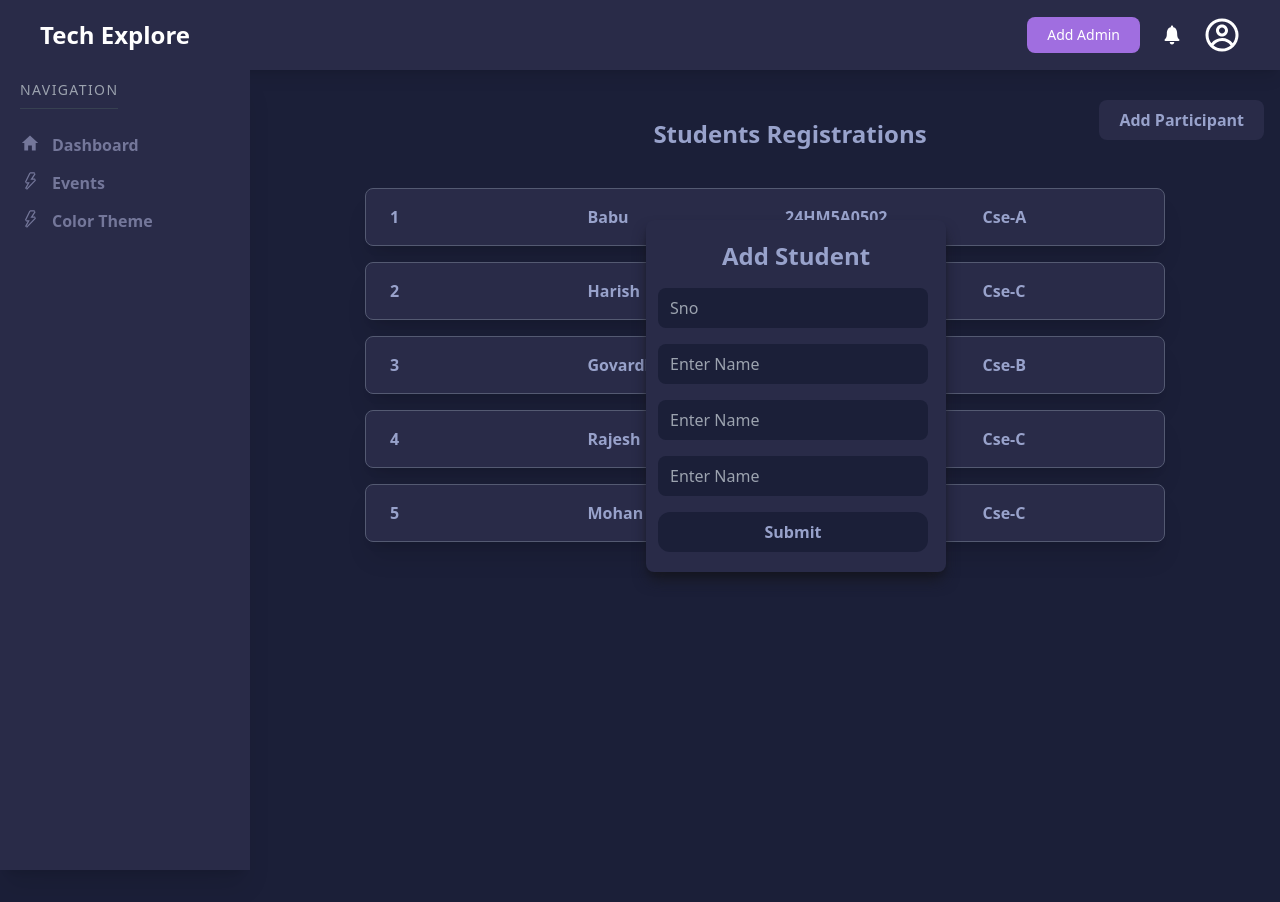
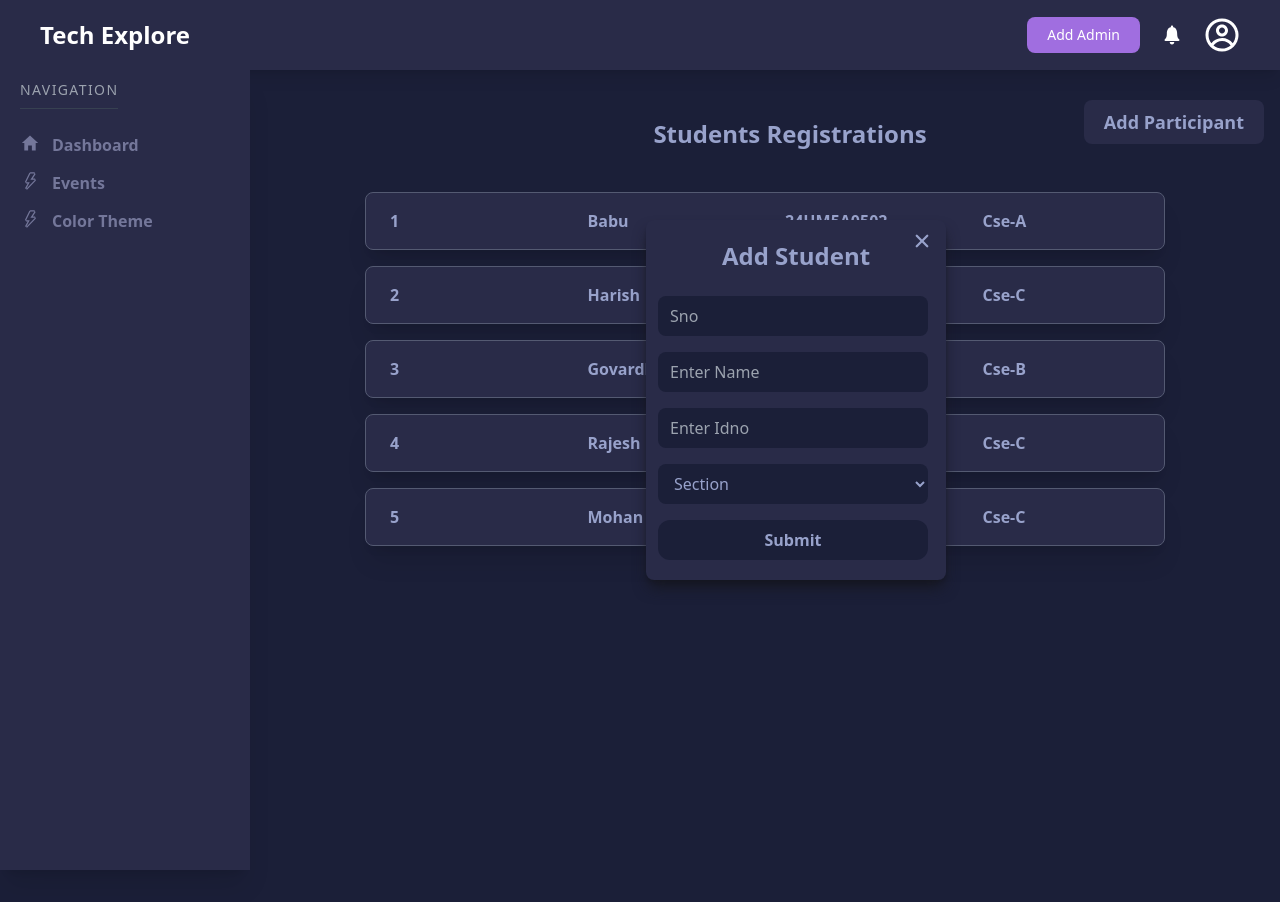
Before and after one commit to AMIREDDYRAKEY/Eventadmin, a React (Vite) app: page /registrations in a window 1280 px wide. Both pictures are taken after a click on the button "Add Participant". Built offline with nearby package versions, Linux system fonts and the light colour scheme.

Commit message:
first commit

```diff
--- a/src/pages/Addparticipant.jsx
+++ b/src/pages/Addparticipant.jsx
@@ -1,17 +1,17 @@
 import React, { useState } from 'react'
 import { useSearchParams } from 'react-router-dom'
-
+import { IoClose } from "react-icons/io5";
 const Addparticipant = () => {
     const [sno,setsno]=useState('')
     const [Name,setname]=useState('')
     const [Idno,setIdno]=useState('')
-    const [section,setsection]=useState('')
+    // const [section,setsection]=useState('')
     const [submit ,setsubmit] =useState('')
     const [errors,seterrors] = useState({
         sno:'',
         Name:'',
         Idno:'',
-        section:''
+        // section:''
     })
  const handlesubmit=()=>{
     setsubmit(!submit)
@@ -60,9 +60,10 @@ const Addparticipant = () => {
   return (
     <div className='flex items-center justify-center  z-0'>
          <form action="" className=' pb-[20px] px-3 shadow-lg shadow-[#161720] bg-[#292b48] rounded-lg flex flex-col gap-4 w-[300px] mt-[20px]'>
-            <h3 className='text-2xl text-[#98a2cb] font-bold text-center mt-[20px]'>Add Student </h3>
+            <h3 className='text-2xl text-[#98a2cb] font-bold text-center  mt-[20px]'>Add Student </h3>
+            <div className='text-[#98a2cb] text-end text-2xl mt-[-60px]'> <button onClick={()=>setsubmit(submit)}><IoClose /></button></div>
             {/* inputs */}
-           <div className="flex flex-col gap-4 overflow-y-auto">
+           <div className="flex flex-col gap-4 overflow-y-auto pt-[20px]">
                 {/* sno */}
                 <div className='flex flex-col '>
                     <input type="text" placeholder='Sno' value={sno} className='py-2 px-3 md:w-[270px] text-white bg-[#1b1f38] rounded-lg' onChange={(e)=>setsno(e.target.value)}/>
@@ -75,13 +76,19 @@ const Addparticipant = () => {
                 </div>
                 {/* Idno */}
                                <div className='flex flex-col '>
-                    <input type="text" placeholder='Enter Name' value={Idno} className='py-2 px-3 text-white md:w-[270px] bg-[#1b1f38] rounded-lg' onChange={(e)=>setIdno(e.target.value)}/>
+                    <input type="text" placeholder='Enter Idno' value={Idno} className='py-2 px-3 text-white md:w-[270px] bg-[#1b1f38] rounded-lg' onChange={(e)=>setIdno(e.target.value)}/>
                 <span className='text-red-600 ml-[5px] font-semibold'>{errors.Idno}</span>
                 </div>
                 {/* section */}
-                                <div className='flex flex-col '>
-                    <input type="text" placeholder='Enter Name' value={section} className='py-2 px-3 text-white md:w-[270px] bg-[#1b1f38] rounded-lg' onChange={(e)=>setsection(e.target.value)}/>
-                <span className='text-red-600 ml-[5px] font-semibold'>{errors.section}</span>
+                    <div className='flex flex-col '>
+                    {/* <input type="text" placeholder='Enter Section' value={section} className='py-2 px-3 text-white md:w-[270px] bg-[#1b1f38] rounded-lg' onChange={(e)=>setsection(e.target.value)}/> */}
+                {/* <span className='text-red-600 ml-[5px] font-semibold'>{errors.section}</span> */}
+                <select name="" id="" className='py-2 px-3 text-[#98a2cb] md:w-[270px] bg-[#1b1f38] rounded-lg'>
+                    <option value="">Section</option>
+                    <option value="">Cse-A</option>
+                    <option value="">Cse-B</option>
+                    <option value="">Cse-c</option>
+                </select>
                 </div>
                 <button className='bg-[#1b1f38] py-2 px-3 md:w-[270px] rounded-xl text-[#98a2cb] font-bold ' onClick={handlesubmit}>Submit</button>
             </div>
--- a/src/pages/Registrations.jsx
+++ b/src/pages/Registrations.jsx
@@ -35,10 +35,10 @@ const Registrations = () => {
   return (
     <div className="min-h-screen pb-10">
       <div className="flex flex-col md:flex-row justify-center gap-10 items-center md:px-8 px-4 pt-8">
-        <div><h3 className="text-2xl text-[#98a2cb] font-bold ml-[50px] text-center">Students Registrations</h3></div>
+        <div><h3 className="md:text-2xl text-[#98a2cb] font-bold md:ml-[50px] text-4xl text-center">Students Registrations</h3></div>
 
       </div>
-      <div className='text-end md:mt-[-50px] mt-[30px]  '><button className="text-[#98a2cb] md:z-50 relative cursor-pointer bg-[#292b48] px-5 py-2  rounded-lg font-semibold " onClick={()=>setaddstu(!addstu)}>
+      <div className='text-end md:mt-[-50px] mt-[30px]  '><button className="text-[#98a2cb] md:z-50 relative cursor-pointer bg-[#292b48] px-5 py-2  rounded-lg font-semibold  text-lg" onClick={()=>setaddstu(!addstu)}>
           Add Participant
         </button></div>
       <div className="flex flex-col items-center mt-8">
```
